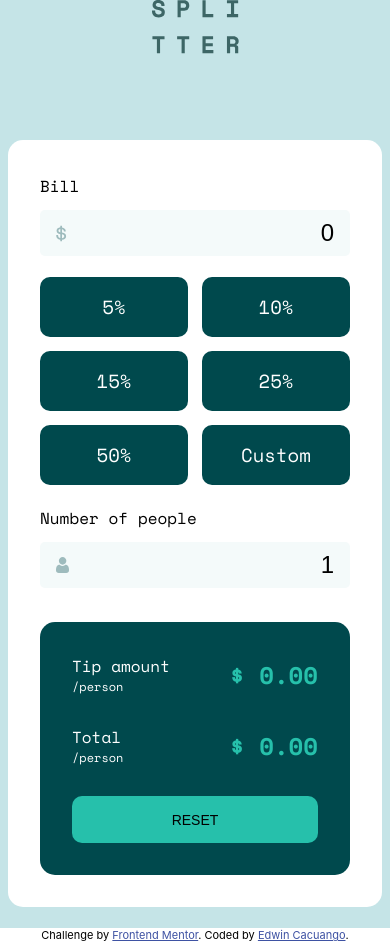
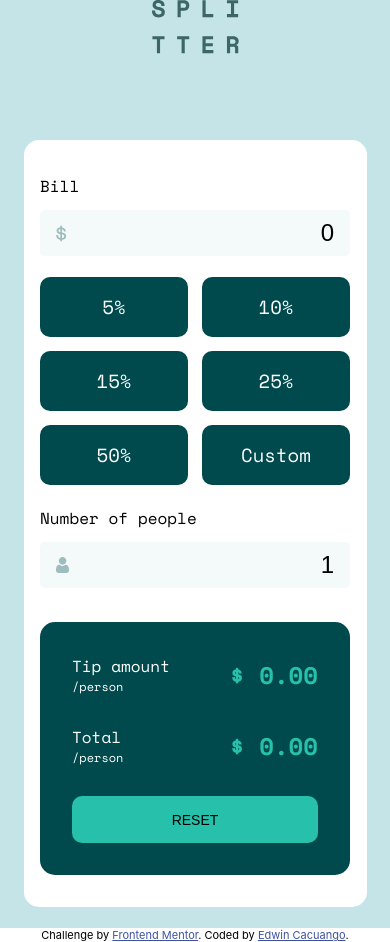
Before and after one commit to EdwinCacuango/tip-calculator-app, a React (Create React App) app: page / in a window 390 px wide. Built offline with nearby package versions, Linux system fonts and the light colour scheme.

Commit message:
Fixing width for mobile

```diff
--- a/src/App.css
+++ b/src/App.css
@@ -37,7 +37,7 @@ p{
 @media (max-width:45rem) {
   .calculator{
     flex-direction: column;
-    max-width: 23.4375rem;
+    max-width: 21.4375rem;
   }
 }
 
```
